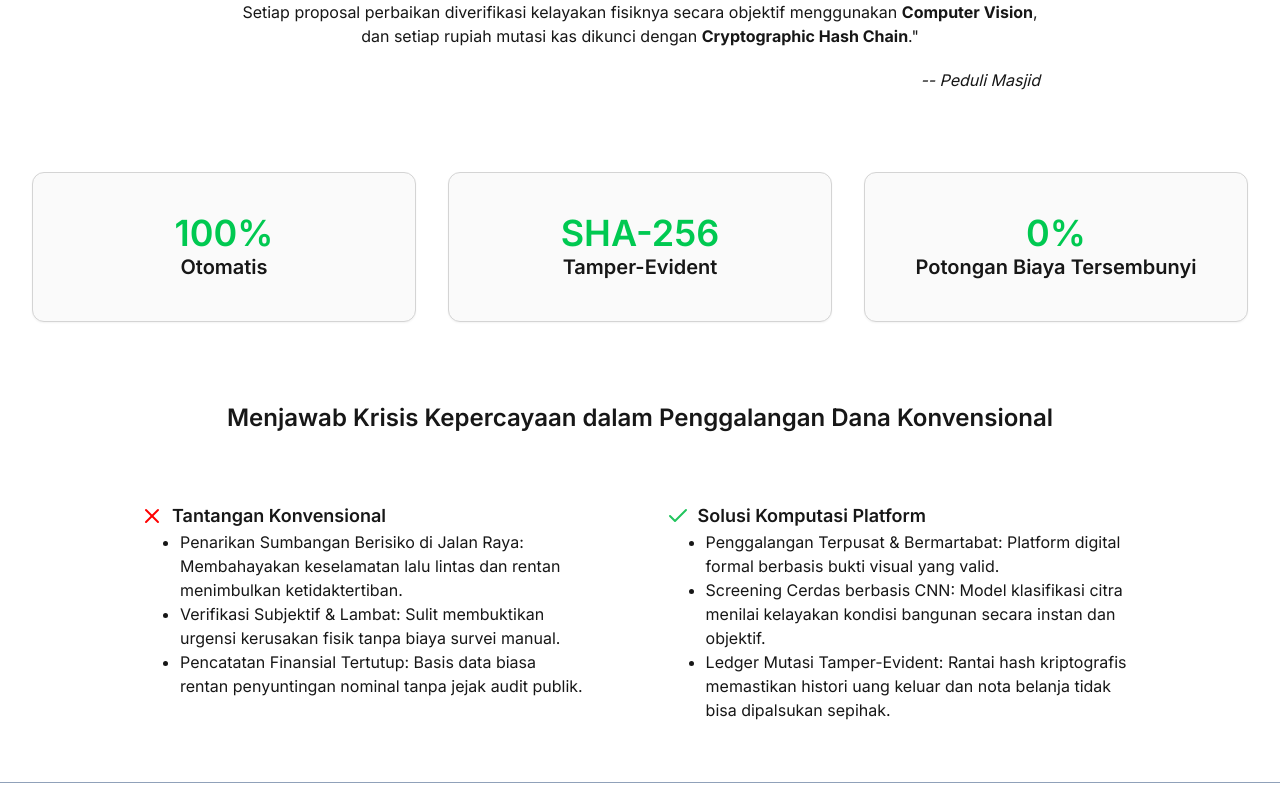
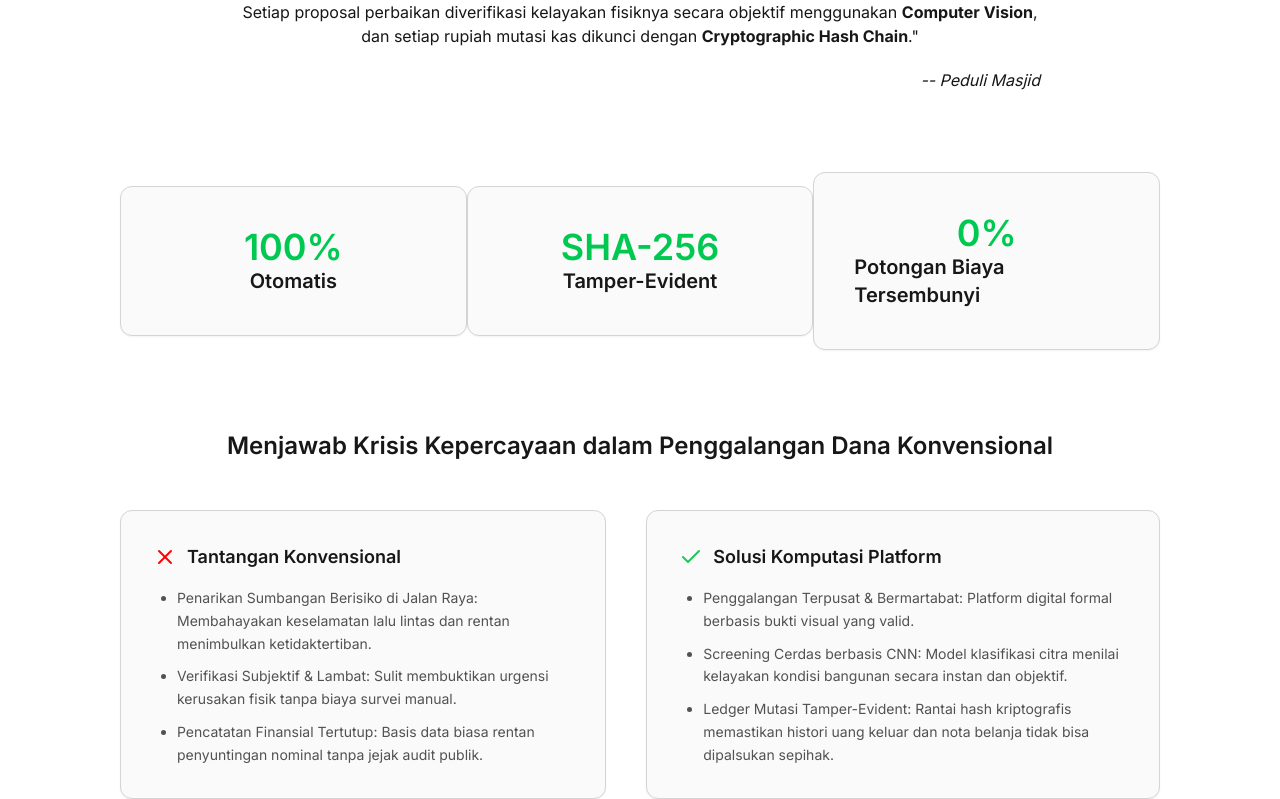
Before and after one commit to ganzawajendra/pedulimasjid-dev, a Next.js app: page / in a window 1280 px wide. Shown: the part 864-1663 px from the top of the page. Built offline with nearby package versions, Linux system fonts and the light colour scheme.

Commit message:
feat: memperbaiki dashboard utama

```diff
--- a/app/(public)/campaigns/page.tsx
+++ b/app/(public)/campaigns/page.tsx
@@ -0,0 +1,5 @@
+export default function Campaign() {
+    return(
+        <h1>Tes</h1>
+    )
+}
--- a/app/page.tsx
+++ b/app/page.tsx
@@ -47,7 +47,7 @@ export default function Home() {
               <a href="" className="bg-white text-black px-5 py-2 rounded">
                 Jelajahi Kampanye
               </a>
-              <a href="">
+              <a href="#daftar-takmir">
                 <div className="flex px-5 py-2 gap-2">
                   <p>Ajukan Renovasi</p>
                   <ChevronDown />
@@ -73,7 +73,7 @@ export default function Home() {
       </div>
 
       {/* Social Proof Strip */}
-      <div className="py-10 flex items-center justify-evenly">
+      <div className="py-10 px-30 flex items-center justify-between">
         {/* Card */}
         <SocialProofStripCard main="100%" secondary="Otomatis" />
         <SocialProofStripCard main="SHA-256" secondary="Tamper-Evident" />
@@ -111,7 +111,7 @@ export default function Home() {
       </div>
 
       {/* How it Works */}
-      <div id="howItWorks" className="flex flex-col items-center justify-center px-30 py-10 border-b-1 border-slate-400">
+      <div id="how-it-works" className="flex flex-col items-center justify-center px-30 py-10 border-b-1 border-slate-400">
         <h3 className="text-2xl font-semibold mb-12">
           Cara Kerja
         </h3>
@@ -179,7 +179,7 @@ export default function Home() {
       </div>
 
       {/* Showcase Technology */}
-      <div id="showcaseTechnology" className="flex flex-col items-center justify-center px-30 py-10 border-b-1 border-slate-400">
+      <div id="showcase-technology" className="flex flex-col items-center justify-center px-30 py-10 border-b-1 border-slate-400">
         <h3 className="text-2xl font-semibold mb-12">
           Fitur Integritas
         </h3>
--- a/components/navbar.tsx
+++ b/components/navbar.tsx
@@ -2,6 +2,7 @@
 
 import { useEffect, useState } from "react";
 import Image from "next/image";
+import Link from "next/link";
 
 export default function Navbar() {
   const [isVisible, setIsVisible] = useState(false);
@@ -39,18 +40,18 @@ export default function Navbar() {
         className="w-[110px] h-auto"
       />
       <div className="nav-menu flex items-center gap-10 text-sm font-medium text-neutral-700">
-        <a href="" className="hover:text-black transition-colors">
+        <Link href="/campaigns" className="hover:text-black transition-colors">
           Kampanye
-        </a>
-        <a href="#howItWorks" className="hover:text-black transition-colors">
+        </Link>
+        <a href="#how-it-works" className="hover:text-black transition-colors">
           Cara Kerja
         </a>
-        <a href="#showcaseTechnology" className="hover:text-black transition-colors">
+        <a href="#showcase-technology" className="hover:text-black transition-colors">
           Fitur Integritas
         </a>
-        <a href="" className="hover:text-black transition-colors">
+        <Link href="" className="hover:text-black transition-colors">
           Audit & Transparansi
-        </a>
+        </Link>
       </div>
       <div className="action bg-black text-white px-4 py-1.5 rounded hover:bg-neutral-800 transition-colors text-sm font-medium">
         <a href="">Masuk</a>
--- a/components/problem-solution-card.tsx
+++ b/components/problem-solution-card.tsx
@@ -22,13 +22,17 @@ export default function ProblemSolutionCard({
   const isProblem = cardType === "problem";
 
   return (
-    <div id={id} className={`p-5 ${className}`.trim()}>
-      <div className="flex gap-2 items-center">
-        {isProblem ? <X color="#ff0000" /> : <Check color="#22c55e" />}
-        <h4 className="text-lg font-semibold">{title}</h4>
+    <div
+      id={id}
+      className={`p-6 md:p-8 bg-neutral-50 border border-neutral-300 rounded-xl shadow-xs hover:shadow-md transition-all flex flex-col justify-between ${className}`.trim()}
+    >
+      <div>
+        <div className="flex gap-2.5 items-center mb-4">
+          {isProblem ? <X color="#ff0000" className="shrink-0" /> : <Check color="#22c55e" className="shrink-0" />}
+          <h4 className="text-lg font-semibold text-neutral-900">{title}</h4>
         </div>
         {list ? (
-        <ul className="pl-10 list-disc">
+          <ul className="pl-6 list-disc space-y-2.5 text-sm text-neutral-600 leading-relaxed">
             {list.map((item, index) => (
               <li key={index}>{item}</li>
             ))}
@@ -37,5 +41,6 @@ export default function ProblemSolutionCard({
           children
         )}
       </div>
+    </div>
   );
 }
--- a/components/takmir-registration-form.tsx
+++ b/components/takmir-registration-form.tsx
@@ -229,7 +229,7 @@ export default function TakmirRegistrationForm() {
                     : "bg-neutral-200 text-neutral-400 cursor-not-allowed"
                 }`}
               >
-                <span>Lanjut: Profil Rumah Ibadah</span>
+                <span>Lanjut</span>
                 <ArrowRight className="w-4 h-4" />
               </button>
             </div>
```
Lines whose indentation alone changed are shown as unchanged.
